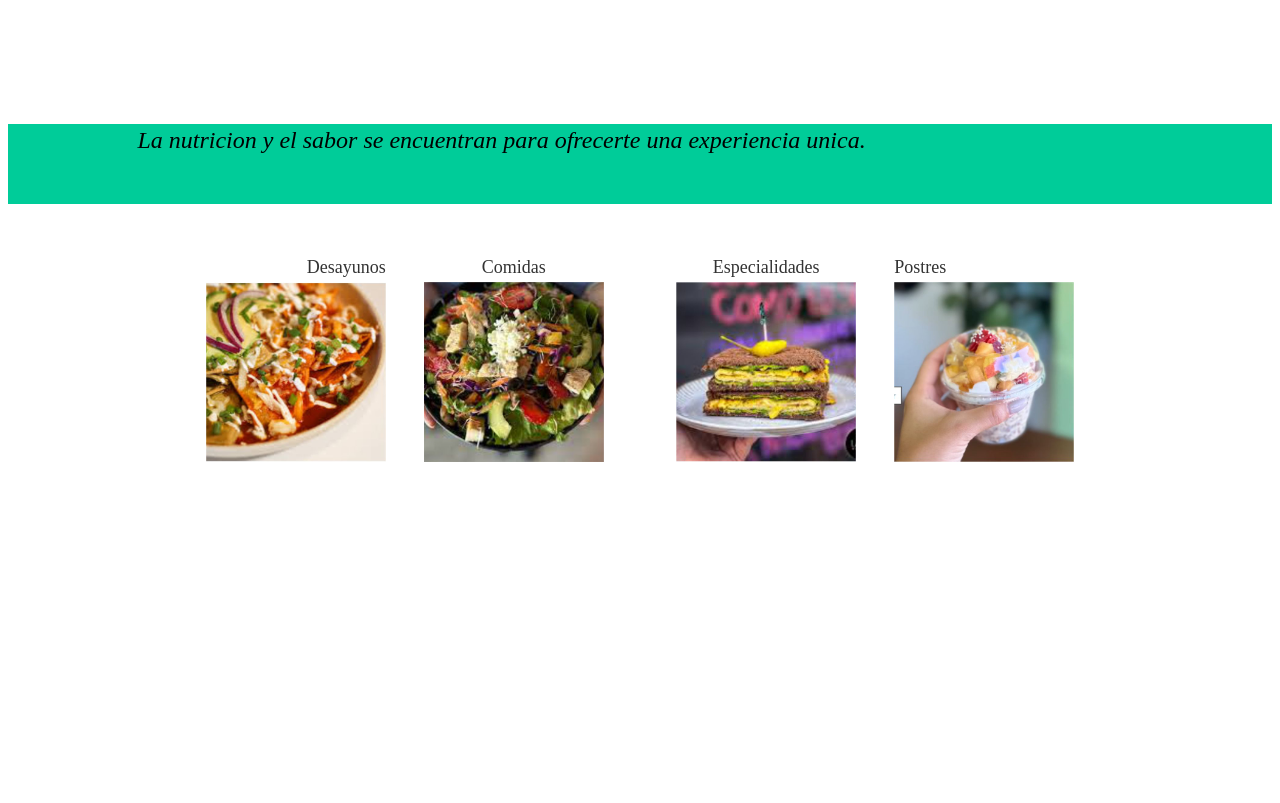
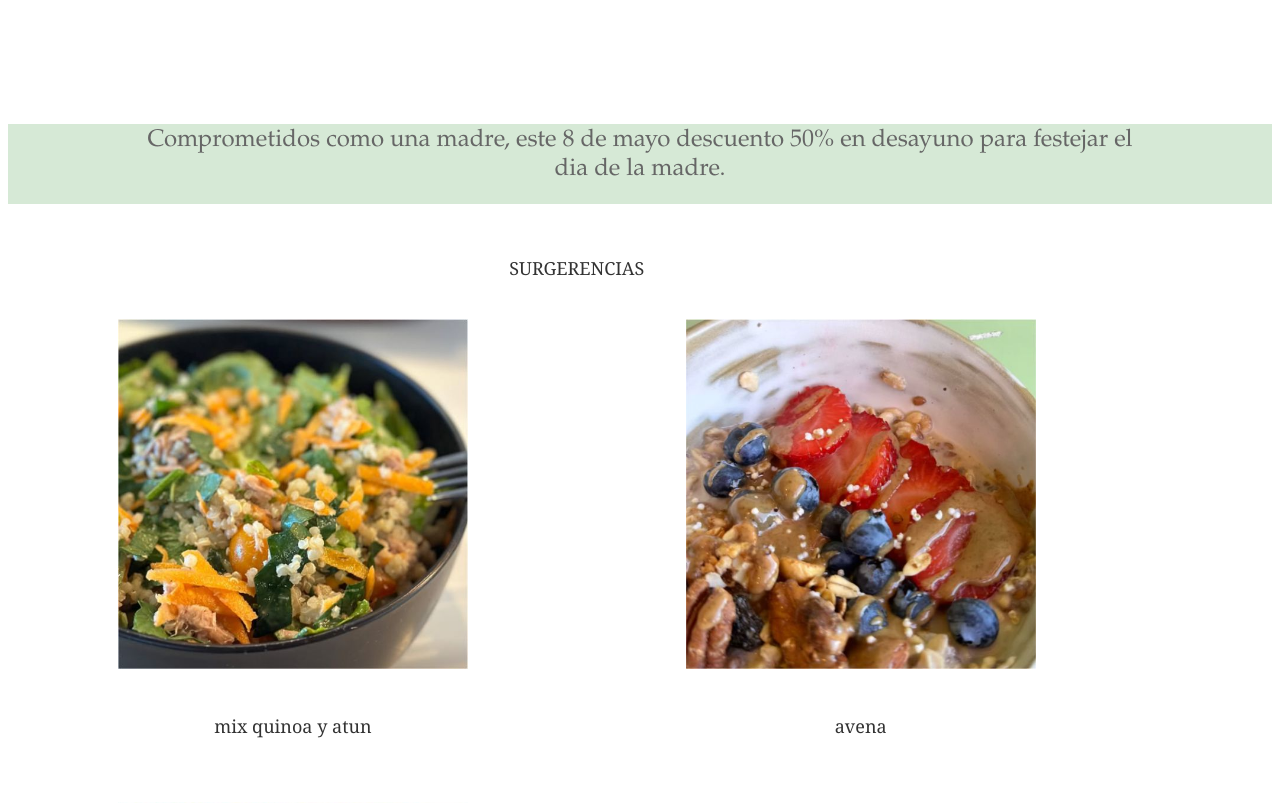
Before and after one commit to carranzaERIKA/LAVIT, a plain HTML site: page promociones.html in a window 1280 px wide. Shown: the part 1060-1863 px from the top of the page. Before the commit the page ends 1579 px from the top, so only its background shows below. Drawn offline with Linux system fonts and the light colour scheme.

Commit message:
Add files via upload

```diff
--- a/promociones.html
+++ b/promociones.html
@@ -26,10 +26,9 @@
 	background-repeat: no-repeat;
 }
 .divz {
-	background-color:#0C9;
-	width:100%;
-	height:80px;
-
+	background-color: #D6E9D6;
+	width: 100%;
+	height: 80px;
 }
 .div2 {
 	color: #000;
@@ -58,6 +57,32 @@
 	font-style: italic;
 	font-size: 24px;
 }
+subtitulo {
+	font-family: "Palatino Linotype", "Book Antiqua", Palatino, serif;
+	font-size: 36px;
+	color: #FFF;
+	text-decoration: none;
+}
+.promociontitulo {
+	font-family: "Palatino Linotype", "Book Antiqua", Palatino, serif;
+	font-size: 24px;
+	color: #666;
+	text-align: center;
+}
+.divextra {
+	font-family: Georgia, "Times New Roman", Times, serif;
+	font-size: 18px;
+	color: #333;
+	text-decoration: none;
+	height: 1000px;
+	width: 90%;
+}
+surgerencias {
+	font-family: "Lucida Console", Monaco, monospace;
+	font-size: 24px;
+	color: #333;
+	text-decoration: none;
+}
 </style>
 </head>
 
@@ -80,26 +105,54 @@
 <div class="divz">
 <table width="80%" border="0" align="center">
   <tr>
-    <td><span class="intentoverde">La nutricion y el sabor se encuentran para ofrecerte una experiencia unica.</span></td>
+    <td class="promociontitulo"><div align="center">Comprometidos como una madre, este 8 de mayo descuento 50% en desayuno para festejar el dia de la madre.</div></td>
   </tr>
 </table>
 </div>
 <p>&nbsp;</p>
-
-<table width="80%" border="0" align="center">
-  <tr class="tituloscatalogos">
-    <td><div align="right">Desayunos</div></td>
-    <td><div align="center">Comidas</div></td>
-    <td><div align="center">Especialidades</div></td>
-    <td><div align="left">Postres</div></td>
-  </tr>
-  <tr>
-    <td><div align="right"><img src="chilaquileseditados.jpg" width="180"  alt="imagen1"></div></td>
-    <td><div align="center"><img src="ensaladaeditada.jpg" width="180"  alt="imagen2"></div></td>
-    <td><div align="center"><img src="sandwicheditado.jpg" width="180"  alt="imagen3"></div></td>
-    <td><div align="left"><img src="avenaoalgo.jpg" width="180"  alt="imagen4"></div></td>
-  </tr>
-</table>
+<div class="divextra">
+  <div align="center">
+    <p>SURGERENCIAS</p>
+    <table width="100%" height="968" border="0">
+      <tr>
+        <td width="50%" height="160"><p align="center"><img src="quinoa.jpg" width="350"  alt="quinoa"></p></td>
+        <td width="50%"><div align="center"><img src="avena.jpg" width="350"  alt="avena"></div></td>
+      </tr>
+      <tr>
+        <td height="56"><div align="center">
+          <p>mix quinoa y atun</p>
+          <p>&nbsp;</p>
+        </div></td>
+        <td><div align="center">
+          <p>avena</p>
+          <p>&nbsp;</p>
+        </div></td>
+      </tr>
+      <tr>
+        <td height="160"><div align="center"><img src="chilaquileseditados.jpg" width="350"  alt="QUILAQUILES"></div></td>
+        <td><div align="center"><img src="warp.jpg" width="350"  alt="WARP"></div></td>
+      </tr>
+      <tr>
+        <td height="72"><p align="center">chilaquiles de la sasa</p>          <p align="center">&nbsp;</p>        </td>
+        <td><p align="center">wrap de pollo</p>          <p align="center">&nbsp;</p>        </td>
+      </tr>
+      <tr>
+        <td height="160"><div align="center"><img src="sandwicheditado.jpg" width="350"  alt="SANDWICH"></div></td>
+        <td><div align="center"><img src="TOSTADA.jpg" width="350"  alt="tostada"></div></td>
+      </tr>
+      <tr>
+        <td height="63"><div align="center">
+          <p>egg sandwich</p>
+          <p>&nbsp;</p>
+        </div></td>
+        <td><div align="center">
+          <p>avocado toast</p>
+          <p>&nbsp;</p>
+        </div></td>
+      </tr>
+    </table>
+  </div>
+</div>
 <blockquote>
   <p>&nbsp;</p>
 </blockquote>
```
